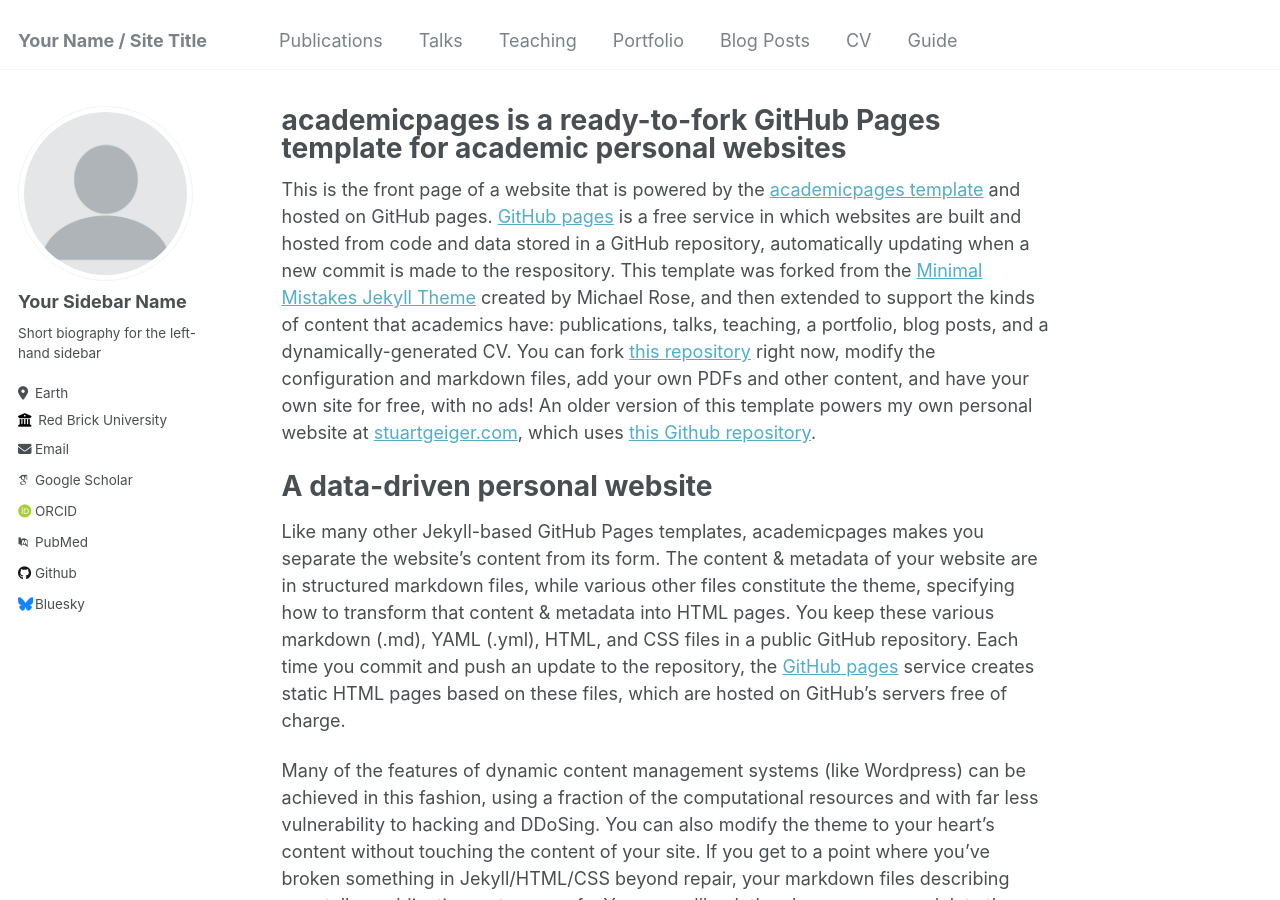
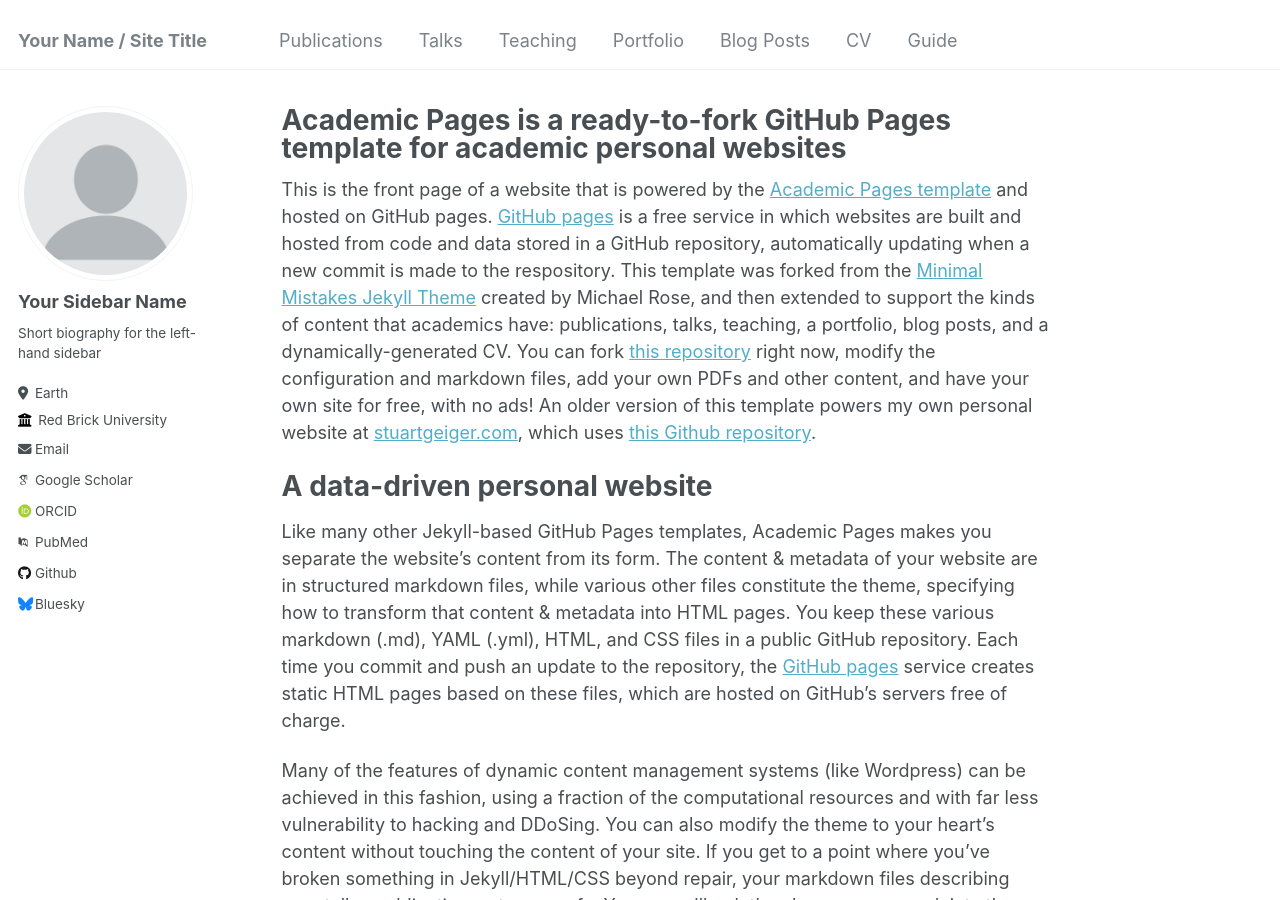
Before and after one commit to cxh42/cxh42.github.io, a Jekyll site: the page built from _pages/about.md, in a window 1280 px wide and 900 px high. Built offline with Jekyll 4.4.1, drawn with Linux system fonts in a browser that asks for light colours; some web fonts are replaced; some of the changed text lies outside the part shown.

Commit message:
Update casing of template name

```diff
--- a/_pages/about.md
+++ b/_pages/about.md
@@ -1,17 +1,17 @@
 ---
 permalink: /
-title: "academicpages is a ready-to-fork GitHub Pages template for academic personal websites"
+title: "Academic Pages is a ready-to-fork GitHub Pages template for academic personal websites"
 author_profile: true
 redirect_from:
   - /about/
   - /about.html
 ---
 
-This is the front page of a website that is powered by the [academicpages template](https://github.com/academicpages/academicpages.github.io) and hosted on GitHub pages. [GitHub pages](https://pages.github.com) is a free service in which websites are built and hosted from code and data stored in a GitHub repository, automatically updating when a new commit is made to the respository. This template was forked from the [Minimal Mistakes Jekyll Theme](https://mmistakes.github.io/minimal-mistakes/) created by Michael Rose, and then extended to support the kinds of content that academics have: publications, talks, teaching, a portfolio, blog posts, and a dynamically-generated CV. You can fork [this repository](https://github.com/academicpages/academicpages.github.io) right now, modify the configuration and markdown files, add your own PDFs and other content, and have your own site for free, with no ads! An older version of this template powers my own personal website at [stuartgeiger.com](http://stuartgeiger.com), which uses [this Github repository](https://github.com/staeiou/staeiou.github.io).
+This is the front page of a website that is powered by the [Academic Pages template](https://github.com/academicpages/academicpages.github.io) and hosted on GitHub pages. [GitHub pages](https://pages.github.com) is a free service in which websites are built and hosted from code and data stored in a GitHub repository, automatically updating when a new commit is made to the respository. This template was forked from the [Minimal Mistakes Jekyll Theme](https://mmistakes.github.io/minimal-mistakes/) created by Michael Rose, and then extended to support the kinds of content that academics have: publications, talks, teaching, a portfolio, blog posts, and a dynamically-generated CV. You can fork [this repository](https://github.com/academicpages/academicpages.github.io) right now, modify the configuration and markdown files, add your own PDFs and other content, and have your own site for free, with no ads! An older version of this template powers my own personal website at [stuartgeiger.com](http://stuartgeiger.com), which uses [this Github repository](https://github.com/staeiou/staeiou.github.io).
 
 A data-driven personal website
 ======
-Like many other Jekyll-based GitHub Pages templates, academicpages makes you separate the website's content from its form. The content & metadata of your website are in structured markdown files, while various other files constitute the theme, specifying how to transform that content & metadata into HTML pages. You keep these various markdown (.md), YAML (.yml), HTML, and CSS files in a public GitHub repository. Each time you commit and push an update to the repository, the [GitHub pages](https://pages.github.com/) service creates static HTML pages based on these files, which are hosted on GitHub's servers free of charge.
+Like many other Jekyll-based GitHub Pages templates, Academic Pages makes you separate the website's content from its form. The content & metadata of your website are in structured markdown files, while various other files constitute the theme, specifying how to transform that content & metadata into HTML pages. You keep these various markdown (.md), YAML (.yml), HTML, and CSS files in a public GitHub repository. Each time you commit and push an update to the repository, the [GitHub pages](https://pages.github.com/) service creates static HTML pages based on these files, which are hosted on GitHub's servers free of charge.
 
 Many of the features of dynamic content management systems (like Wordpress) can be achieved in this fashion, using a fraction of the computational resources and with far less vulnerability to hacking and DDoSing. You can also modify the theme to your heart's content without touching the content of your site. If you get to a point where you've broken something in Jekyll/HTML/CSS beyond repair, your markdown files describing your talks, publications, etc. are safe. You can rollback the changes or even delete the repository and start over -- just be sure to save the markdown files! Finally, you can also write scripts that process the structured data on the site, such as [this one](https://github.com/academicpages/academicpages.github.io/blob/master/talkmap.ipynb) that analyzes metadata in pages about talks to display [a map of every location you've given a talk](https://academicpages.github.io/talkmap.html).
 
@@ -35,7 +35,7 @@ For site content, there is one markdown file for each type of content, which are
 **Markdown generator**
 
 I have also created [a set of Jupyter notebooks](https://github.com/academicpages/academicpages.github.io/tree/master/markdown_generator
-) that converts a CSV containing structured data about talks or presentations into individual markdown files that will be properly formatted for the academicpages template. The sample CSVs in that directory are the ones I used to create my own personal website at stuartgeiger.com. My usual workflow is that I keep a spreadsheet of my publications and talks, then run the code in these notebooks to generate the markdown files, then commit and push them to the GitHub repository.
+) that converts a CSV containing structured data about talks or presentations into individual markdown files that will be properly formatted for the Academic Pages template. The sample CSVs in that directory are the ones I used to create my own personal website at stuartgeiger.com. My usual workflow is that I keep a spreadsheet of my publications and talks, then run the code in these notebooks to generate the markdown files, then commit and push them to the GitHub repository.
 
 How to edit your site's GitHub repository
 ------
@@ -46,4 +46,4 @@ Example: editing a markdown file for a talk
 
 For more info
 ------
-More info about configuring academicpages can be found in [the guide](https://academicpages.github.io/markdown/). The [guides for the Minimal Mistakes theme](https://mmistakes.github.io/minimal-mistakes/docs/configuration/) (which this theme was forked from) might also be helpful.
+More info about configuring Academic Pages can be found in [the guide](https://academicpages.github.io/markdown/). The [guides for the Minimal Mistakes theme](https://mmistakes.github.io/minimal-mistakes/docs/configuration/) (which this theme was forked from) might also be helpful.
```
